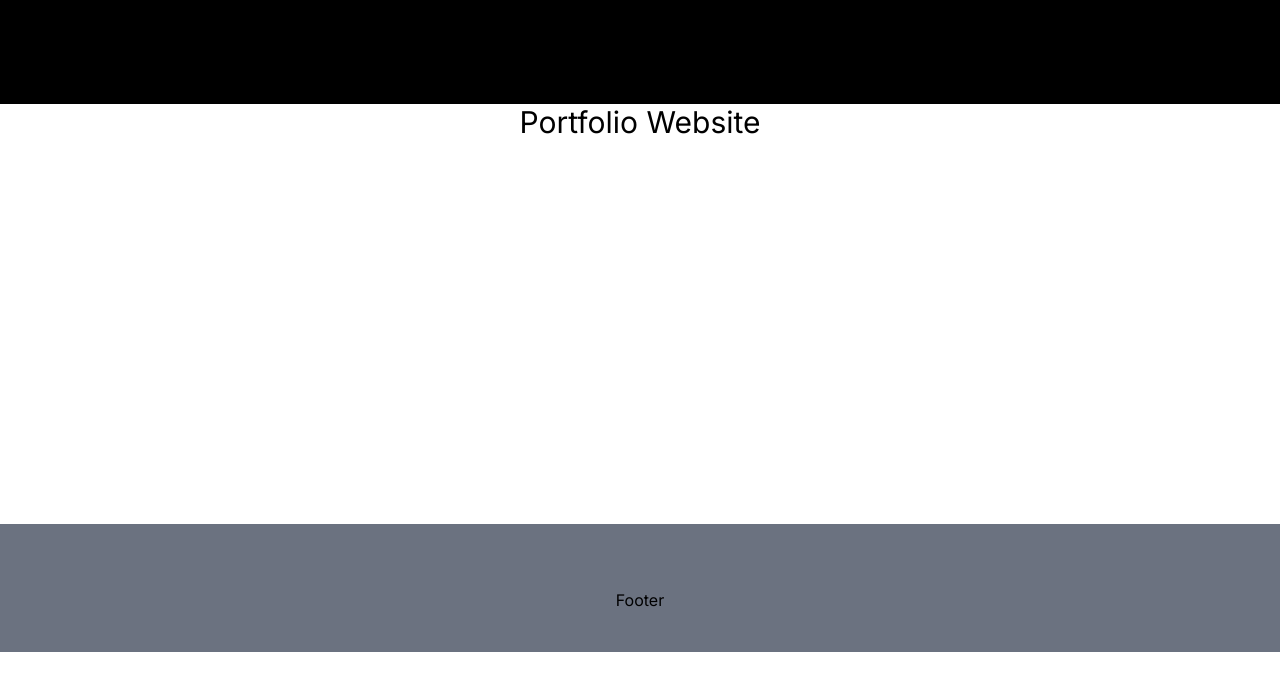
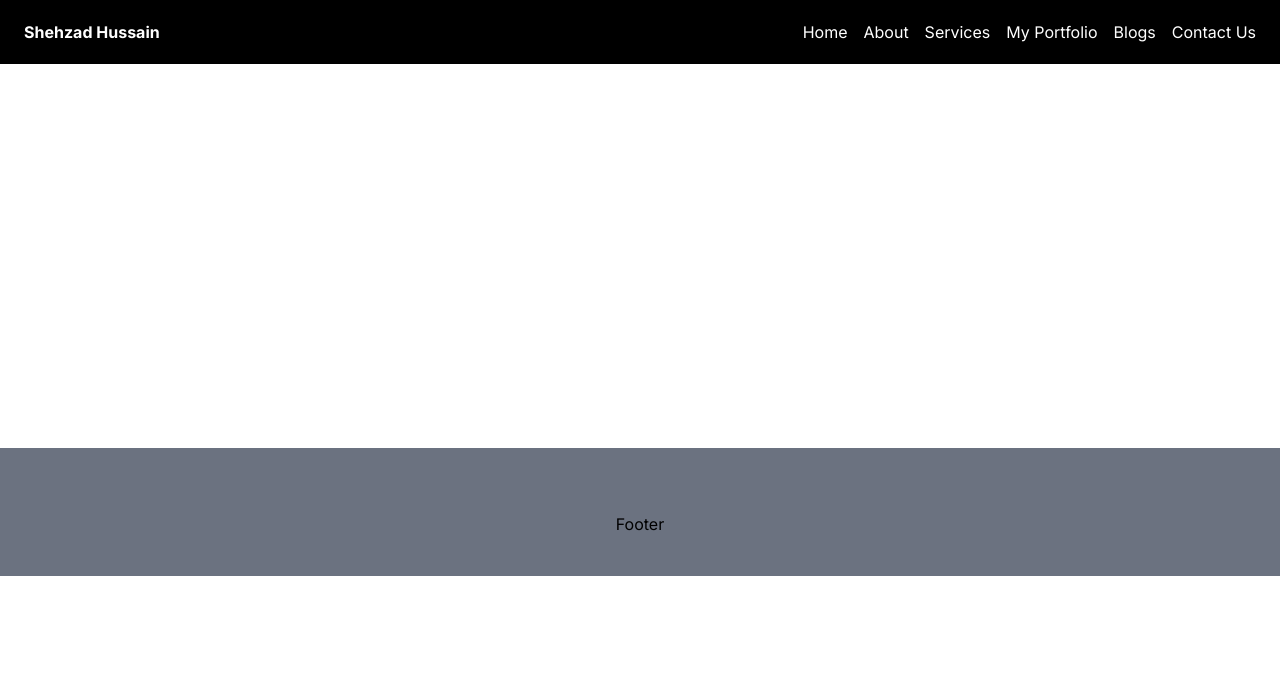
Before and after one commit to shehxad-hussain/my_portfolio, a Next.js app: page / in a window 1280 px wide. Shown: the top 690 px of the page. Built offline with nearby package versions, Linux system fonts and the light colour scheme.

Commit message:
navbar files

```diff
--- a/app/page.tsx
+++ b/app/page.tsx
@@ -1,6 +1,10 @@
 
 export default function Home() {
   return (
-   <div className="text-3xl text-center">Portfolio Website</div>
+   <>
+   <div>
+
+   </div>
+   </>
   )
 }
--- a/components/navbar/Navbar.tsx
+++ b/components/navbar/Navbar.tsx
@@ -1,12 +1,115 @@
-import React from 'react'
+"use client";
+
+import React, { useState } from "react";
 
 const Navbar = () => {
+  const [isClick, setisClick] = useState(false);
+  const toggleNavbar = () => {
+    setisClick(!isClick);
+  };
   return (
     <>
-    <div className='text-center py-10 bg-black'><h1>Navbar</h1></div>
-
+      <nav className="bg-black">
+        <div className="mx-w-7xl mx-auto px-4 sm:px-6 lg-px-8">
+          <div className="flex items-center justify-between h-16">
+            <div className="flex items-center ">
+              <div className="flex-shrink-0">
+                <a href="/" className="text-[#fff] font-Roboto font-bold ">
+                  Shehzad Hussain
+                </a>
+              </div>
+            </div>
+            <div className="hidden md:block">
+              <div className="ml-4 flex items-center space-x-4 ">
+                <a href="/" className="text-white hover:text-black ">
+                  Home
+                </a>
+                <a href="/" className="text-white hover:text-black ">
+                  About
+                </a>
+                <a href="/" className="text-white hover:text-black">
+                  Services
+                </a>
+                <a href="/" className="text-white hover:text-black">
+                  My Portfolio
+                </a>
+                <a href="/" className="text-white hover:text-black">
+                  Blogs
+                </a>
+                <a href="/" className="text-white hover:text-black">
+                  Contact Us
+                </a>
+              </div>
+            </div>
+            <div className="md:hidden flex items-center ">
+              <button
+                className="inline-flex items-center justify-center p-2 rounded-md
+                 text-white  hover:text-white focus:outline-none focus:right-2
+                 focus:ring-inset focus:ring-white"
+                onClick={toggleNavbar}
+              >
+                {isClick ? (
+                  <svg
+                    className="h-6 w-6"
+                    xmlns="http://www.w3.org/2000/svg"
+                    fill="none"
+                    viewBox="0 0 24 24"
+                    stroke="currentColor"
+                  >
+                    <path
+                      strokeLinecap="round"
+                      strokeLinejoin="round"
+                      strokeWidth={2}
+                      d="M6 18L18 6M6 6l12 12"
+                    />
+                  </svg>
+                ) : (
+                  <svg
+                    className="h-6 w-6"
+                    xmlns="http://www.w3.org/2000/svg"
+                    fill="none"
+                    viewBox="0 0 24 24"
+                    stroke="currentColor"
+                  >
+                    <path
+                      strokeLinecap="round"
+                      strokeLinejoin="round"
+                      strokeWidth={2}
+                      d="M4 6h16M4 12h16m-7 6h7"
+                    />
+                  </svg>
+                )}
+              </button>
+            </div>
+          </div>
+        </div>
+        {isClick && (
+          <div className="md:hidden">
+            <div className="px-2 pt-2 pb-3 space-y-1 sm:px-3">
+              <a href="/" className=" text-white block hover:text-black ">
+                Home
+              </a>
+              <a href="/" className="text-white block hover:text-black ">
+                About
+              </a>
+              <a href="/" className="text-white block hover:text-black">
+                Services
+              </a>
+              <a href="/" className="text-white block hover:text-black">
+                My Portfolio
+              </a>
+              <a href="/" className="text-white block hover:text-black">
+                Blogs
+              </a>
+              <a href="/" className="text-white block hover:text-black">
+                Contact Us
+              </a>
+            </div>
+          </div>
+        )}
+      </nav>
     </>
-  )
-}
+  );
+};
 
 export default Navbar;
--- a/package.json
+++ b/package.json
@@ -11,7 +11,8 @@
   "dependencies": {
     "next": "14.0.1",
     "react": "^18",
-    "react-dom": "^18"
+    "react-dom": "^18",
+    "react-icons": "^4.11.0"
   },
   "devDependencies": {
     "@types/node": "^20",
```
Also changed, not shown: 1 other file (tests, documents, lock files or other folders).
